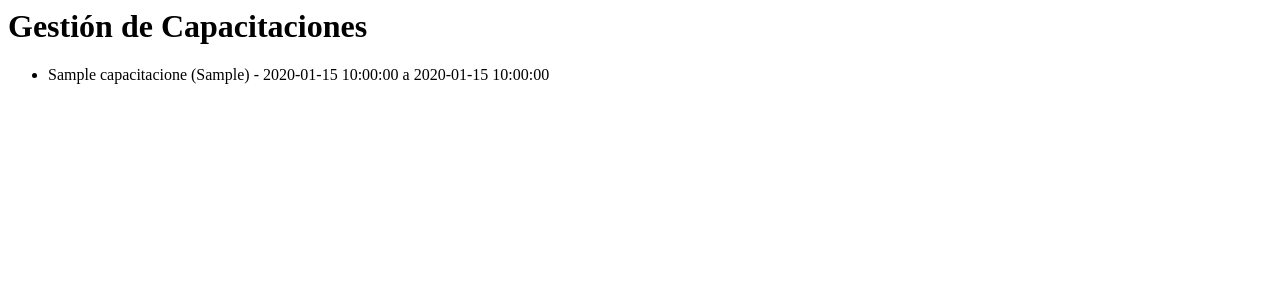
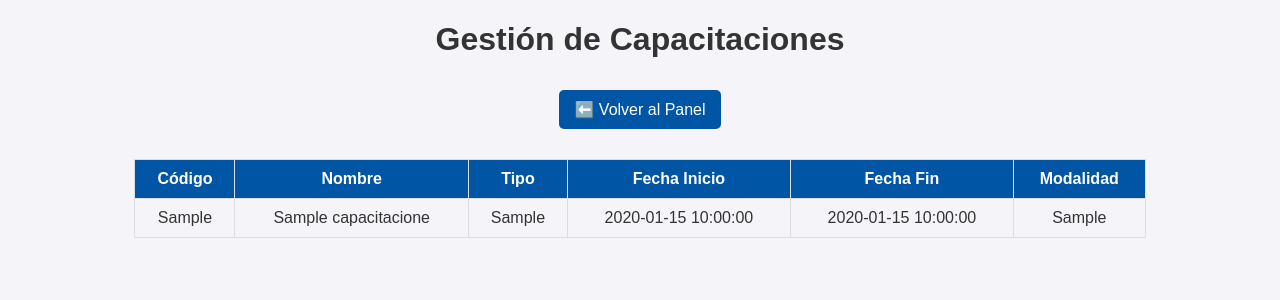
Before and after one commit to OnassisV/gestion-capacitaciones, a Flask app: page /capacitaciones in a window 1280 px wide. Shown: the top 300 px of the page. Run offline with Flask 3, Linux system fonts and the light colour scheme; the visitor is signed in with stand-in values (Sample User, id 1); tables that the repository leaves empty or names only in its code hold one stand-in row (values such as "Sample post").

Commit message:
Mejoras en la interfaz con botones y tablas

```diff
--- a/app.py
+++ b/app.py
@@ -29,7 +29,7 @@ def auth():
     connection.close()
 
     if user and bcrypt.checkpw(password.encode('utf-8'), user['password'].encode('utf-8')):
-        session['usuario'] = user['correo']
+        session['usuario'] = user['nombre_usuario']
         session['rol'] = user['rol']
         return redirect(url_for('dashboard'))
     else:
--- a/static/css/styles.css
+++ b/static/css/styles.css
@@ -2,38 +2,49 @@ body {
     font-family: Arial, sans-serif;
     background-color: #f4f4f9;
     color: #333;
-}
-
-header {
-    background-color: #003366;
-    color: white;
-    padding: 10px;
     text-align: center;
 }
 
-a {
-    color: #0055A4;
+button {
+    background-color: #0055A4;
+    color: white;
+    border: none;
+    padding: 10px 15px;
+    margin: 10px;
+    cursor: pointer;
+    font-size: 16px;
+    border-radius: 5px;
+}
+
+button:hover {
+    background-color: #003366;
+}
+
+table {
+    width: 80%;
+    margin: 20px auto;
+    border-collapse: collapse;
+}
+
+th, td {
+    padding: 10px;
+    border: 1px solid #ddd;
+    text-align: center;
+}
+
+th {
+    background-color: #0055A4;
+    color: white;
+}
+
+.btn-logout {
+    background-color: red;
+    color: white;
+    padding: 5px 10px;
+    border-radius: 5px;
     text-decoration: none;
 }
 
-a:hover {
-    text-decoration: underline;
+.btn-logout:hover {
+    background-color: darkred;
 }
-
-.login-container {
-    max-width: 300px;
-    margin: 50px auto;
-    padding: 20px;
-    background-color: white;
-    border-radius: 5px;
-    box-shadow: 0 0 10px rgba(0, 0, 0, 0.1);
-}
-
-.login-container h1 {
-    text-align: center;
-}
-
-.error {
-    color: red;
-    font-size: 0.9em;
-}
--- a/templates/add_capacitacion.html
+++ b/templates/add_capacitacion.html
@@ -19,5 +19,6 @@
         <option value="Presencial">Presencial</option>
         <option value="Mixta">Mixta</option>
     </select><br>
-    <button type="submit">Guardar</button>
+    <button type="submit">✅ Guardar</button>
+    <button type="button" onclick="location.href='{{ url_for('capacitaciones') }}'">⬅️ Volver</button>
 </form>
--- a/templates/capacitaciones.html
+++ b/templates/capacitaciones.html
@@ -1,9 +1,42 @@
-<h1>Gestión de Capacitaciones</h1>
-{% if rol in ['Especialista', 'Administrador'] %}
-    <a href="{{ url_for('add_capacitacion') }}">Agregar Nueva Capacitación</a>
-{% endif %}
-<ul>
-    {% for cap in capacitaciones %}
-        <li>{{ cap.nombre }} ({{ cap.tipo }}) - {{ cap.fecha_inicio }} a {{ cap.fecha_fin }}</li>
-    {% endfor %}
-</ul>
+<!DOCTYPE html>
+<html lang="es">
+<head>
+    <meta charset="UTF-8">
+    <title>Gestión de Capacitaciones</title>
+    <link rel="stylesheet" href="{{ url_for('static', filename='css/styles.css') }}">
+</head>
+<body>
+    <h1>Gestión de Capacitaciones</h1>
+
+    <button onclick="location.href='{{ url_for('dashboard') }}'">⬅️ Volver al Panel</button>
+
+    {% if rol in ['Especialista', 'Administrador'] %}
+        <button onclick="location.href='{{ url_for('add_capacitacion') }}'">➕ Agregar Nueva Capacitación</button>
+    {% endif %}
+
+    <table border="1">
+        <thead>
+            <tr>
+                <th>Código</th>
+                <th>Nombre</th>
+                <th>Tipo</th>
+                <th>Fecha Inicio</th>
+                <th>Fecha Fin</th>
+                <th>Modalidad</th>
+            </tr>
+        </thead>
+        <tbody>
+            {% for cap in capacitaciones %}
+            <tr>
+                <td>{{ cap.codigo }}</td>
+                <td>{{ cap.nombre }}</td>
+                <td>{{ cap.tipo }}</td>
+                <td>{{ cap.fecha_inicio }}</td>
+                <td>{{ cap.fecha_fin }}</td>
+                <td>{{ cap.modalidad }}</td>
+            </tr>
+            {% endfor %}
+        </tbody>
+    </table>
+</body>
+</html>
```
Also changed, not shown: templates/actividades.html (+42 -9 lines), templates/dashboard.html (+5 -4 lines).
